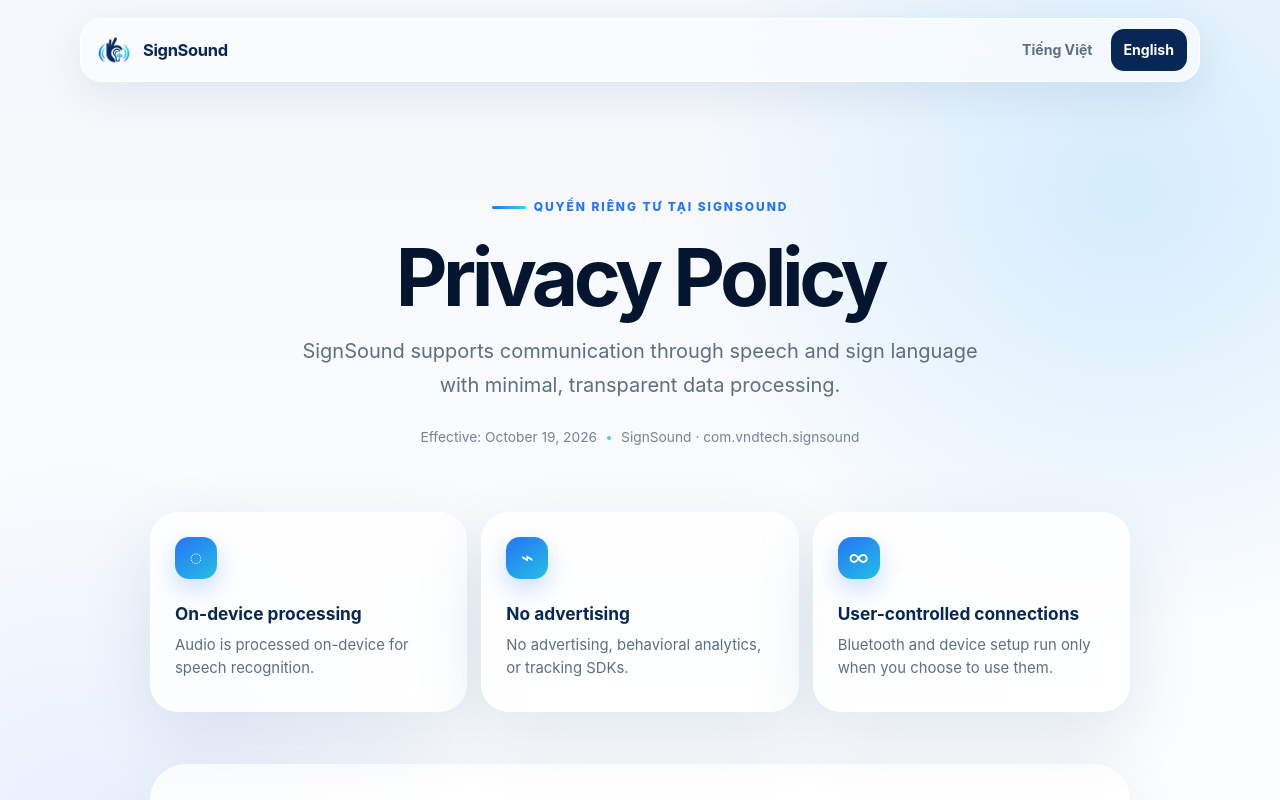
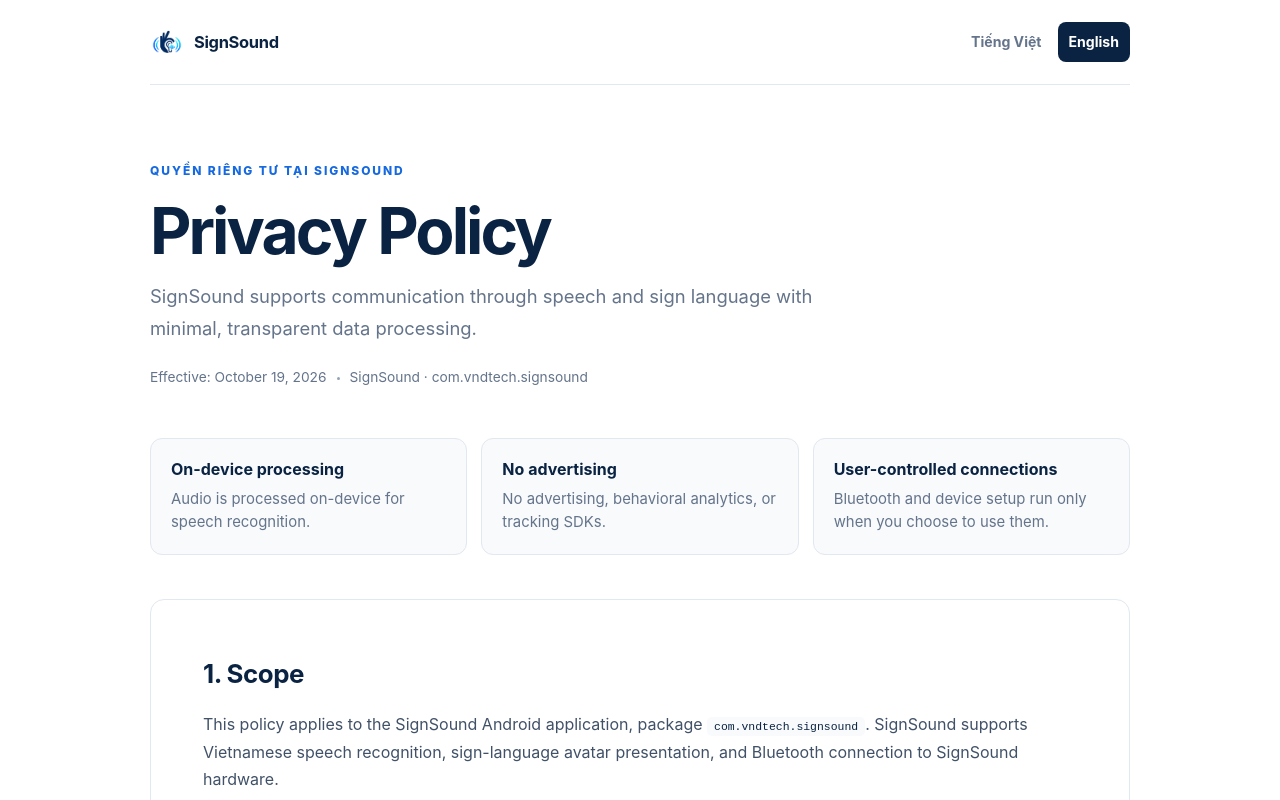
Before and after one commit to ngoctanz/signsound-privacy-policy, a plain HTML site: page index.html in a window 1280 px wide. Shown: the top 800 px of the page. Drawn offline with Linux system fonts and the light colour scheme.

Commit message:
Simplify policy design and update contact email

```diff
--- a/index.html
+++ b/index.html
@@ -4,7 +4,7 @@
     <meta charset="utf-8" />
     <meta name="viewport" content="width=device-width, initial-scale=1" />
     <meta name="color-scheme" content="light" />
-    <meta name="theme-color" content="#f5f8fc" />
+    <meta name="theme-color" content="#ffffff" />
     <meta
       name="description"
       content="Chính sách quyền riêng tư của ứng dụng SignSound."
@@ -196,7 +196,7 @@
             <h2>Yêu cầu về quyền riêng tư</h2>
             <p>Nhóm phát triển SignSound · VNDTech</p>
           </div>
-          <a class="contact-button" href="mailto:wz.ngoctan@gmail.com">wz.ngoctan@gmail.com</a>
+          <a class="contact-button" href="mailto:vndtechsoftware@gmail.com">vndtechsoftware@gmail.com</a>
         </section>
       </article>
 
@@ -321,14 +321,14 @@
             <h2>Privacy requests</h2>
             <p>SignSound development team · VNDTech</p>
           </div>
-          <a class="contact-button" href="mailto:wz.ngoctan@gmail.com">wz.ngoctan@gmail.com</a>
+          <a class="contact-button" href="mailto:vndtechsoftware@gmail.com">vndtechsoftware@gmail.com</a>
         </section>
       </article>
     </main>
 
     <footer>
       <span>© 2026 SignSound · VNDTech</span>
-      <a href="mailto:wz.ngoctan@gmail.com">wz.ngoctan@gmail.com</a>
+      <a href="mailto:vndtechsoftware@gmail.com">vndtechsoftware@gmail.com</a>
     </footer>
 
     <script src="script.js"></script>
--- a/styles.css
+++ b/styles.css
@@ -1,14 +1,10 @@
 :root {
-  --navy-950: #04152f;
-  --navy-900: #072754;
-  --navy-700: #124a8c;
-  --blue-500: #2674f5;
-  --cyan-400: #2ed7f2;
-  --ink: #15263d;
-  --muted: #5e6e82;
-  --line: rgba(19, 58, 104, 0.12);
-  --surface: rgba(255, 255, 255, 0.76);
-  --shadow: 0 24px 70px rgba(27, 71, 123, 0.12);
+  --navy: #0a2342;
+  --blue: #1769e0;
+  --ink: #1f2937;
+  --muted: #64748b;
+  --line: #e2e8f0;
+  --soft: #f8fafc;
 }
 
 * { box-sizing: border-box; }
@@ -19,53 +15,44 @@
   margin: 0;
   min-width: 320px;
   color: var(--ink);
-  background:
-    radial-gradient(circle at 88% 5%, rgba(72, 184, 255, 0.2), transparent 27rem),
-    radial-gradient(circle at 6% 22%, rgba(38, 116, 245, 0.1), transparent 25rem),
-    linear-gradient(180deg, #f5f8fc 0%, #ffffff 28%, #f7faff 100%);
+  background: #fff;
   font-family: Inter, ui-sans-serif, -apple-system, BlinkMacSystemFont, "Segoe UI", sans-serif;
   line-height: 1.72;
   -webkit-font-smoothing: antialiased;
 }
 
-a { color: var(--blue-500); }
+a { color: var(--blue); }
 
 .site-header {
-  position: sticky;
-  top: 0;
-  z-index: 10;
   display: flex;
   align-items: center;
   justify-content: space-between;
-  width: min(1120px, calc(100% - 32px));
-  margin: 18px auto 0;
-  padding: 10px 12px 10px 14px;
-  border: 1px solid rgba(255, 255, 255, 0.86);
-  border-radius: 22px;
-  background: rgba(250, 252, 255, 0.78);
-  box-shadow: 0 14px 44px rgba(35, 77, 125, 0.1);
-  backdrop-filter: blur(22px) saturate(150%);
+  width: min(980px, calc(100% - 36px));
+  margin: 0 auto;
+  padding: 22px 0;
+  border-bottom: 1px solid var(--line);
+  background: #fff;
 }
 
 .brand {
   display: inline-flex;
   align-items: center;
   gap: 10px;
-  color: var(--navy-900);
+  color: var(--navy);
   font-size: 1.03rem;
   font-weight: 750;
   letter-spacing: -0.02em;
   text-decoration: none;
 }
 
-.brand img { width: 38px; height: 38px; object-fit: contain; }
+.brand img { width: 34px; height: 34px; object-fit: contain; }
 
 nav { display: flex; gap: 5px; }
 
 .language-button {
   border: 0;
-  border-radius: 13px;
-  padding: 9px 13px;
+  border-radius: 8px;
+  padding: 8px 11px;
   color: var(--muted);
   background: transparent;
   font: inherit;
@@ -74,117 +61,96 @@
   cursor: pointer;
 }
 
-.language-button:hover { color: var(--navy-900); background: rgba(38, 116, 245, 0.07); }
-.language-button.is-active { color: #fff; background: var(--navy-900); }
+.language-button:hover { color: var(--navy); background: var(--soft); }
+.language-button.is-active { color: #fff; background: var(--navy); }
 
 main { width: min(980px, calc(100% - 36px)); margin: 0 auto; }
 
-.hero { padding: 108px 0 62px; text-align: center; }
+.hero { max-width: 760px; padding: 76px 0 48px; }
 
 .eyebrow {
-  display: inline-flex;
-  align-items: center;
-  gap: 8px;
-  color: var(--blue-500);
+  color: var(--blue);
   font-size: 0.75rem;
   font-weight: 800;
   letter-spacing: 0.16em;
 }
 
-.eyebrow::before { content: ""; width: 34px; height: 3px; border-radius: 99px; background: linear-gradient(90deg, var(--blue-500), var(--cyan-400)); }
+.eyebrow::before { content: none; }
 
 h1 {
-  margin: 18px auto 16px;
-  color: var(--navy-950);
-  font-size: clamp(2.55rem, 7vw, 5rem);
-  line-height: 1.02;
-  letter-spacing: -0.055em;
+  margin: 14px 0 16px;
+  color: var(--navy);
+  font-size: clamp(2.35rem, 6vw, 4rem);
+  line-height: 1.08;
+  letter-spacing: -0.045em;
 }
 
-.hero-copy { max-width: 690px; margin: 0 auto; color: var(--muted); font-size: clamp(1.04rem, 2vw, 1.25rem); }
+.hero-copy { max-width: 690px; margin: 0; color: var(--muted); font-size: clamp(1rem, 2vw, 1.15rem); }
 
-.meta { display: flex; align-items: center; justify-content: center; flex-wrap: wrap; gap: 10px; margin-top: 24px; color: #758398; font-size: 0.86rem; }
-.meta-dot { width: 4px; height: 4px; border-radius: 50%; background: var(--cyan-400); }
+.meta { display: flex; align-items: center; flex-wrap: wrap; gap: 10px; margin-top: 22px; color: var(--muted); font-size: 0.86rem; }
+.meta-dot { width: 3px; height: 3px; border-radius: 50%; background: #94a3b8; }
 
-.summary-grid { display: grid; grid-template-columns: repeat(3, 1fr); gap: 14px; margin-bottom: 52px; }
+.summary-grid { display: grid; grid-template-columns: repeat(3, 1fr); gap: 14px; margin-bottom: 44px; }
 
 .summary-card {
-  min-height: 200px;
-  padding: 24px;
-  border: 1px solid rgba(255, 255, 255, 0.9);
-  border-radius: 28px;
-  background: var(--surface);
-  box-shadow: var(--shadow);
-  backdrop-filter: blur(18px);
+  padding: 20px;
+  border: 1px solid var(--line);
+  border-radius: 12px;
+  background: var(--soft);
 }
 
-.summary-icon {
-  display: grid;
-  place-items: center;
-  width: 42px;
-  height: 42px;
-  margin-bottom: 24px;
-  border-radius: 14px;
-  color: #fff;
-  background: linear-gradient(145deg, var(--blue-500), #23bfe5);
-  font-size: 1.35rem;
-  box-shadow: 0 10px 24px rgba(38, 116, 245, 0.24);
-}
+.summary-icon { display: none; }
 
-.summary-card h2 { margin: 0 0 8px; color: var(--navy-900); font-size: 1.08rem; line-height: 1.3; }
+.summary-card h2 { margin: 0 0 8px; color: var(--navy); font-size: 1rem; line-height: 1.3; }
 .summary-card p { margin: 0; color: var(--muted); font-size: 0.93rem; line-height: 1.55; }
 
 .policy {
-  padding: clamp(26px, 6vw, 68px);
-  border: 1px solid rgba(255, 255, 255, 0.94);
-  border-radius: 36px;
-  background: rgba(255, 255, 255, 0.84);
-  box-shadow: var(--shadow);
+  padding: clamp(24px, 5vw, 52px);
+  border: 1px solid var(--line);
+  border-radius: 14px;
+  background: #fff;
 }
 
 .policy section + section { margin-top: 52px; padding-top: 48px; border-top: 1px solid var(--line); }
-.policy h2 { margin: 0 0 15px; color: var(--navy-900); font-size: clamp(1.35rem, 3vw, 1.72rem); letter-spacing: -0.025em; }
+.policy h2 { margin: 0 0 15px; color: var(--navy); font-size: clamp(1.3rem, 3vw, 1.62rem); letter-spacing: -0.02em; }
 .policy p { margin: 0; color: #405168; }
 .policy ul { margin: 0; padding-left: 1.25rem; color: #405168; }
 .policy li + li { margin-top: 8px; }
-.policy code { padding: 3px 7px; border-radius: 7px; color: var(--navy-900); background: #eaf2fd; font-size: 0.88em; }
+.policy code { padding: 3px 7px; border-radius: 5px; color: var(--navy); background: var(--soft); font-size: 0.88em; }
 
-.data-table { overflow: hidden; margin-top: 24px; border: 1px solid var(--line); border-radius: 22px; }
+.data-table { overflow: hidden; margin-top: 24px; border: 1px solid var(--line); border-radius: 10px; }
 .table-row { display: grid; grid-template-columns: minmax(170px, 0.75fr) 2fr; }
 .table-row + .table-row { border-top: 1px solid var(--line); }
 .table-row > * { padding: 17px 20px; }
 .table-row > * + * { border-left: 1px solid var(--line); }
-.table-row strong { color: var(--navy-900); font-size: 0.91rem; }
+.table-row strong { color: var(--navy); font-size: 0.91rem; }
 .table-row span { color: #4d5f76; font-size: 0.91rem; }
-.table-head { background: linear-gradient(120deg, #edf5ff, #f1fbfe); }
-.table-head span { color: var(--navy-700); font-size: 0.78rem; font-weight: 800; letter-spacing: 0.06em; text-transform: uppercase; }
+.table-head { background: var(--soft); }
+.table-head span { color: var(--navy); font-size: 0.78rem; font-weight: 800; letter-spacing: 0.06em; text-transform: uppercase; }
 
 .policy .contact-card {
   display: flex;
   align-items: center;
   justify-content: space-between;
   gap: 24px;
-  padding: 28px;
-  border: 0;
-  border-radius: 25px;
-  color: #fff;
-  background:
-    radial-gradient(circle at 85% 20%, rgba(46, 215, 242, 0.28), transparent 12rem),
-    linear-gradient(135deg, var(--navy-950), var(--navy-700));
+  padding: 24px;
+  border: 1px solid var(--line);
+  border-radius: 10px;
+  color: var(--ink);
+  background: var(--soft);
 }
 
-.contact-card h2 { margin: 4px 0; color: #fff; }
-.contact-card p { color: #c7d9ef; }
-.contact-label { color: #68def2; font-size: 0.72rem; font-weight: 850; letter-spacing: 0.15em; }
-.contact-button { flex: 0 0 auto; padding: 12px 16px; border-radius: 14px; color: var(--navy-950); background: #fff; font-weight: 750; text-decoration: none; }
+.contact-card h2 { margin: 4px 0; color: var(--navy); }
+.contact-card p { color: var(--muted); }
+.contact-label { color: var(--blue); font-size: 0.72rem; font-weight: 850; letter-spacing: 0.15em; }
+.contact-button { flex: 0 0 auto; color: var(--blue); font-weight: 700; text-decoration: none; }
 
 footer { display: flex; justify-content: space-between; gap: 18px; width: min(980px, calc(100% - 36px)); margin: 28px auto 0; padding: 28px 4px 48px; color: #758398; font-size: 0.85rem; }
-footer a { color: var(--navy-700); text-decoration: none; }
+footer a { color: var(--blue); text-decoration: none; }
 
 [hidden] { display: none !important; }
 
 @media (max-width: 760px) {
-  .site-header { border-radius: 18px; }
   .brand span { display: none; }
   .brand img { width: 34px; height: 34px; }
   .language-button { padding: 8px 10px; font-size: 0.8rem; }
```
Also changed, not shown: 1 other file.
